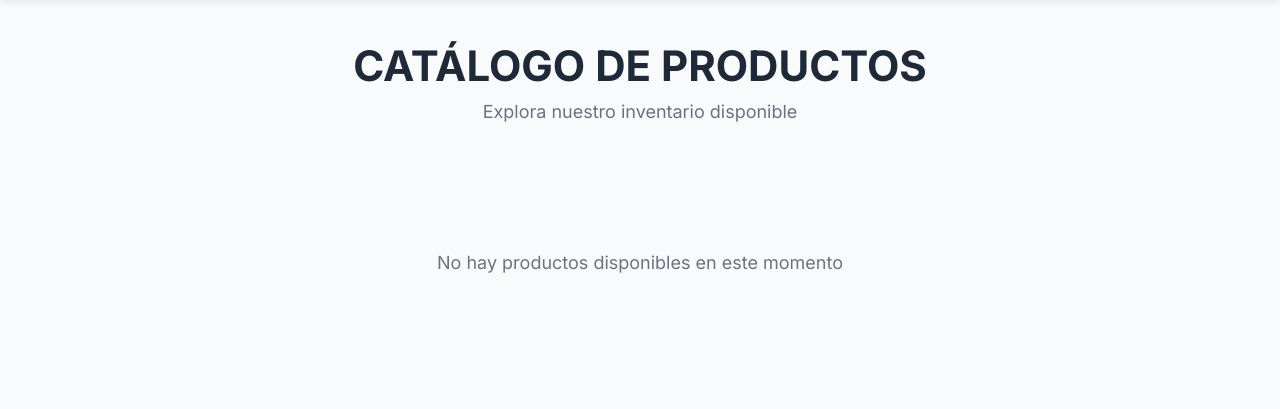
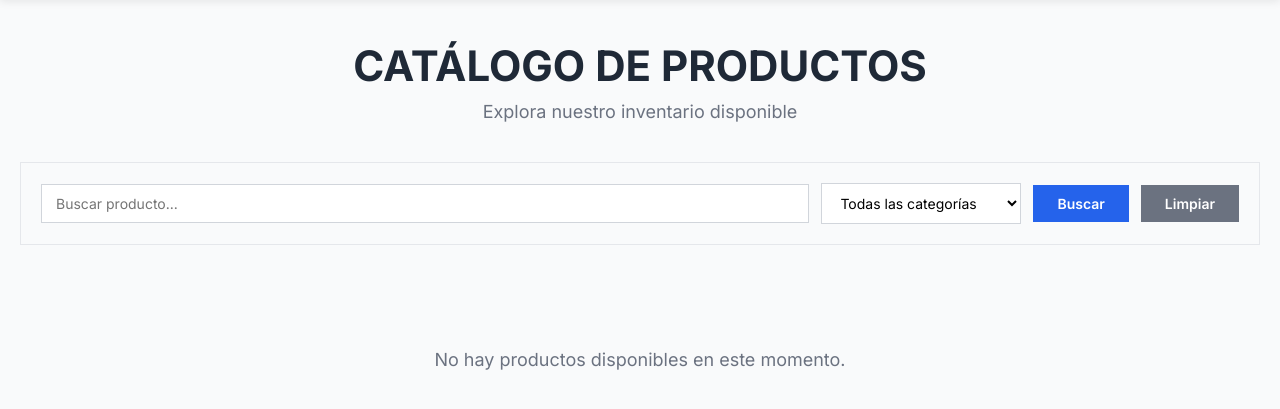
Before and after one commit to Edgardzzzz/Papeleria_EDUVAL, a Flask app: page /catalogo in a window 1280 px wide. Shown: the part 79-488 px from the top of the page. Run offline with Flask 3, Linux system fonts and the light colour scheme.

Commit message:
PAGINACION FILTROS BUSQUEDA  EN CATALOGO

```diff
--- a/app.py
+++ b/app.py
@@ -58,8 +58,35 @@ db.init_app(app)
 #RUTA REQUERIDA PARA EL CATALOGO PARA LOS CLIENTES
 @app.route("/catalogo")
 def catalogo():
-    productos = Producto.query.filter(Producto.stock>0).all()
-    return render_template("catalogo.html" , productos = productos)
+    #parametros de busqueda y el filtrado
+    busqueda = request.args.get('busquedea', '').strip()
+    categoria_filtro = request.args.get('categoria', '').strip()
+    page = request.args.get('page', 1, type=int)
+    per_page = 16
+
+    query = Producto.query.filter(Producto.stock > 0)
+
+    #filtro de busqueda por nombre del producto
+    if busqueda:
+        query = query.filter(Producto.nombre.ilike(f'%{busqueda}%'))
+
+    #filtro por categorias
+    if categoria_filtro and categoria_filtro.isdigit():
+        query = query.filter(Producto.categoria_id == int(categoria_filtro))
+
+    query = query.join(Categoria).order_by(Categoria.nombre, Producto.nombre)
+
+    #PAGINACION
+    pagination = query.paginate(page=page, per_page=per_page, error_out=False)
+
+    categorias = Categoria.query.order_by(Categoria.nombre).all()
+
+    return render_template("catalogo.html",
+                         productos=pagination.items,
+                         pagination=pagination,
+                         categorias=categorias,
+                         busqueda=busqueda,
+                         categoria_filtro=categoria_filtro)
 
 
 
--- a/templates/catalogo.html
+++ b/templates/catalogo.html
@@ -7,6 +7,34 @@
     <div class="catalogo-header">
         <h1 class="catalogo-title">CATÁLOGO DE PRODUCTOS</h1>
         <p class="catalogo-subtitle">Explora nuestro inventario disponible</p>
+    </div>
+
+    <!-- Barra de búsqueda y filtros -->
+    <div class="search-filters-bar">
+        <form method="GET" action="{{ url_for('catalogo') }}" class="search-filters-form">
+            <!-- Buscador -->
+            <input
+                type="text"
+                name="busqueda"
+                placeholder="Buscar producto..."
+                value="{{ busqueda or '' }}"
+                class="search-input-box"
+            >
+
+            <!-- Filtro por categoría -->
+            <select name="categoria" class="category-filter-select">
+                <option value="">Todas las categorías</option>
+                {% for cat in categorias %}
+                    <option value="{{ cat.id }}" {% if categoria_filtro == cat.id|string %}selected{% endif %}>
+                        {{ cat.nombre }}
+                    </option>
+                {% endfor %}
+            </select>
+
+            <!-- Botones -->
+            <button type="submit" class="btn-apply-filter">Buscar</button>
+            <a href="{{ url_for('catalogo') }}" class="btn-clear-filter">Limpiar</a>
+        </form>
     </div>
 
     {% if productos %}
@@ -49,7 +77,7 @@
                 </div>
 
                 <!-- Botón de WhatsApp -->
-                <a href="https://wa.me/528993332252?text=Hola%20me%20interesa%20un%20producto"
+                <a href="https://wa.me/528993332252?text=Hola%20me%20interesa%20el%20producto:%20{{ producto.nombre|urlencode }}"
                      target="_blank"
                      class="btn-whatsapp">
                     <svg class="whatsapp-icon" viewBox="0 0 24 24" fill="currentColor">
@@ -61,9 +89,76 @@
         </div>
         {% endfor %}
     </div>
+
+    <!-- Paginación -->
+    {% if pagination and pagination.pages > 1 %}
+    <div class="pagination-container">
+        <div class="pagination-info">
+            Mostrando {{ pagination.per_page * (pagination.page - 1) + 1 }} -
+            {{ [pagination.per_page * pagination.page, pagination.total]|min }} de {{ pagination.total }} productos
+        </div>
+
+        <div class="pagination-buttons">
+            <!-- Primera página -->
+            {% if pagination.has_prev %}
+            <a href="{{ url_for('catalogo', page=1, busqueda=busqueda, categoria=categoria_filtro) }}"
+               class="pagination-btn">
+                ««
+            </a>
+            {% endif %}
+
+            <!-- Página anterior -->
+            {% if pagination.has_prev %}
+            <a href="{{ url_for('catalogo', page=pagination.prev_num, busqueda=busqueda, categoria=categoria_filtro) }}"
+               class="pagination-btn">
+                ‹
+            </a>
+            {% endif %}
+
+            <!-- Números de página -->
+            {% for page_num in pagination.iter_pages(left_edge=1, right_edge=1, left_current=2, right_current=2) %}
+                {% if page_num %}
+                    {% if page_num == pagination.page %}
+                    <span class="pagination-btn active">{{ page_num }}</span>
+                    {% else %}
+                    <a href="{{ url_for('catalogo', page=page_num, busqueda=busqueda, categoria=categoria_filtro) }}"
+                       class="pagination-btn">
+                        {{ page_num }}
+                    </a>
+                    {% endif %}
+                {% else %}
+                <span class="pagination-ellipsis">...</span>
+                {% endif %}
+            {% endfor %}
+
+            <!-- Página siguiente -->
+            {% if pagination.has_next %}
+            <a href="{{ url_for('catalogo', page=pagination.next_num, busqueda=busqueda, categoria=categoria_filtro) }}"
+               class="pagination-btn">
+                ›
+            </a>
+            {% endif %}
+
+            <!-- Última página -->
+            {% if pagination.has_next %}
+            <a href="{{ url_for('catalogo', page=pagination.pages, busqueda=busqueda, categoria=categoria_filtro) }}"
+               class="pagination-btn">
+                »»
+            </a>
+            {% endif %}
+        </div>
+    </div>
+    {% endif %}
+
     {% else %}
     <div class="sin-productos">
-        <p>No hay productos disponibles en este momento</p>
+        <p>
+            {% if busqueda or categoria_filtro %}
+                No se encontraron productos con los filtros aplicados.
+            {% else %}
+                No hay productos disponibles en este momento.
+            {% endif %}
+        </p>
     </div>
     {% endif %}
 </div>
@@ -77,7 +172,7 @@
 
 .catalogo-header {
     text-align: center;
-    margin-bottom: 50px;
+    margin-bottom: 40px;
 }
 
 .catalogo-title {
@@ -96,6 +191,7 @@
     display: grid;
     grid-template-columns: repeat(auto-fill, minmax(280px, 1fr));
     gap: 30px;
+    margin-top: 30px;
 }
 
 .producto-card {
```
